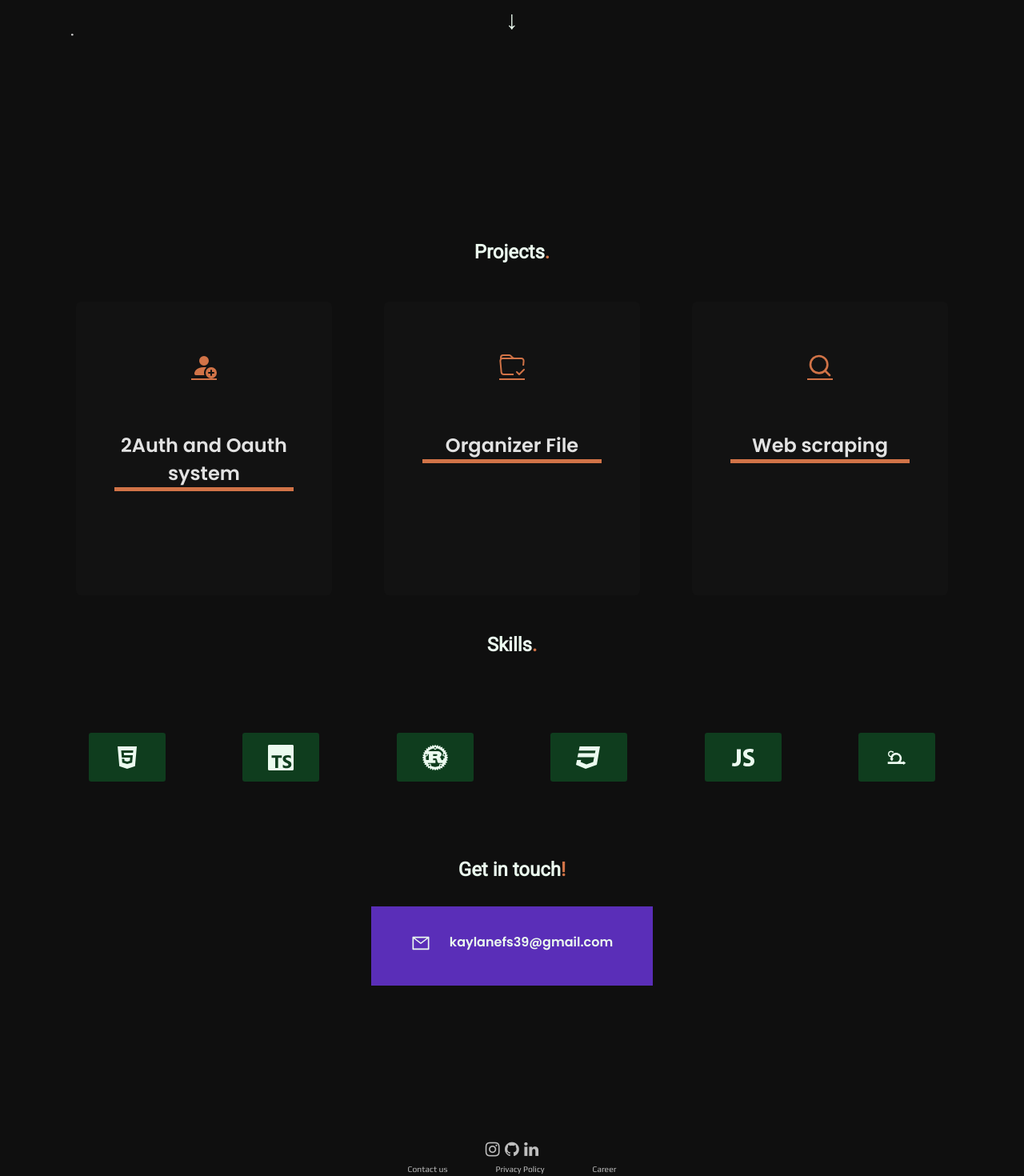
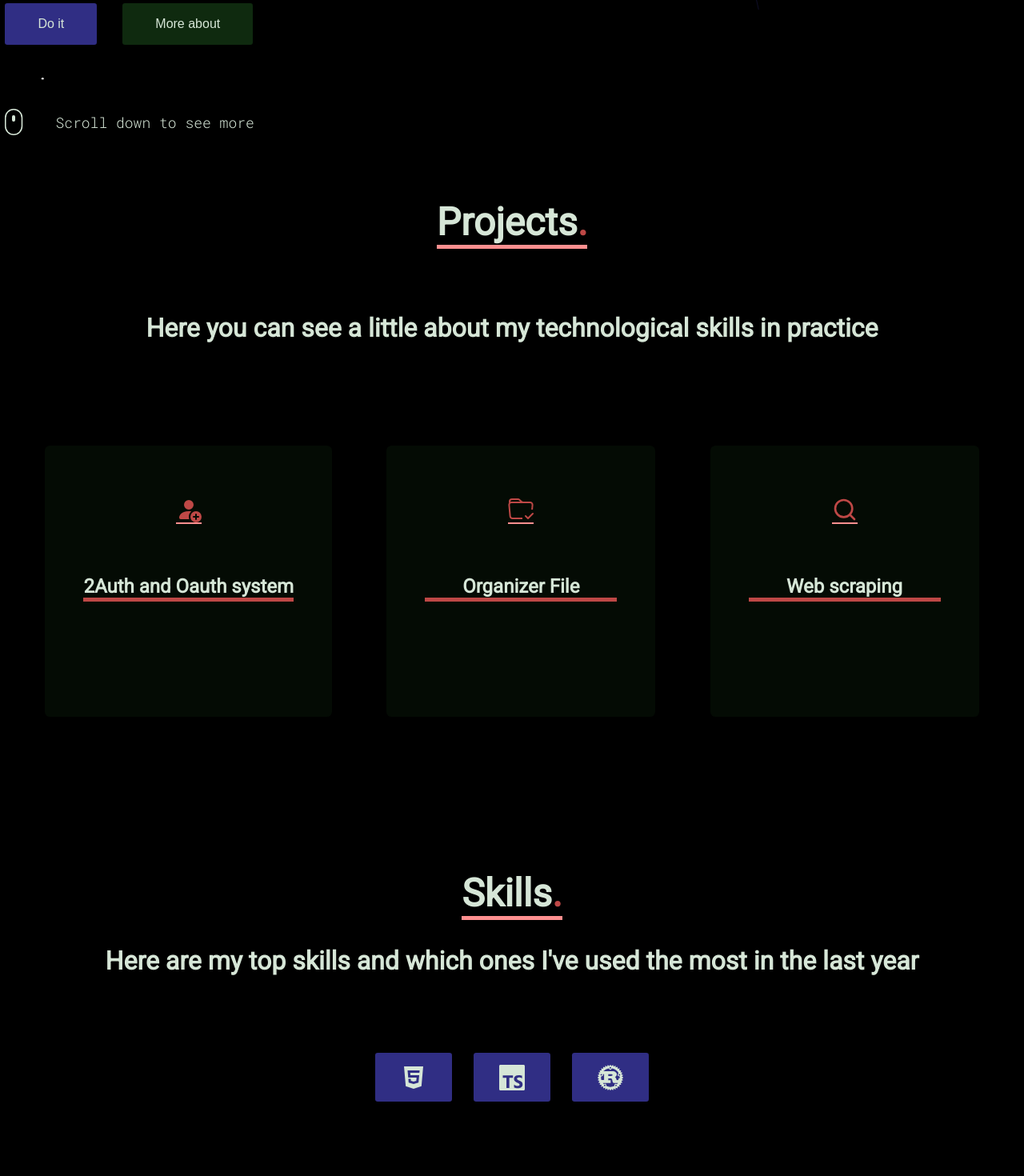
Before and after one commit to EveK0/portfolio, a React (Vite) app: page / in a window 1280 px wide. Shown: the part 540-2010 px from the top of the page at 80% size. Built offline with nearby package versions, Linux system fonts and the light colour scheme.

Commit message:
i changed everything '-'

```diff
--- a/src/Components/Card/Card.module.css
+++ b/src/Components/Card/Card.module.css
@@ -1,6 +1,6 @@
 .cardContainer {
 	padding: 4rem 3rem;
-	max-width: 20rem;
+	max-width: 25rem;
 	margin: 2rem auto;
 	border-radius: 0.4rem;
 	cursor: pointer;
@@ -11,14 +11,14 @@
 	margin-bottom: 1rem;
 	text-align: center;
 	font-weight: bold;
-	border-bottom: 5px solid #d17347;
+	border-bottom: 5px solid var(--accent);
 	font-family: 'Poppins', sans-serif;
 	font-size: x-large;
 }
 
 a {
 	text-decoration: none;
-	color: #e2e2e2;
+	color: var(--text);
 	font-weight: 200;
 }
 
@@ -27,10 +27,10 @@ a {
 .icons {
 	font-size: xx-large;
 	display: flex;
-	color: #d17347;
+	color: var(--accent);
 	max-width: 2rem;
 	margin: auto;
-	border-bottom: 2px solid #d17347;
+	border-bottom: 2px solid var(--accentcontrast);
 	justify-content: center;
 	justify-items: center;
 	margin-bottom: 4rem;
@@ -41,18 +41,15 @@ a {
 	transition: all 0.1s linear;
 }
 .tech{
-	background-color: #141414;
 	padding: 0.3rem 1rem;
-	color: #585858;
+	color: var(--text);
 	font-family: 'Roboto Mono', monospace;
+	font-size: var(--p);
 }
 
 .hidden_content {
 	visibility: hidden;
 }
-
-
 p {
 	font-family: 'Inter', sans-serif;
-	max-width: 10rem;
 }
--- a/src/Components/CardLeft/Cardleft.tsx
+++ b/src/Components/CardLeft/Cardleft.tsx
@@ -4,7 +4,7 @@ import { useRef } from 'react'
 import { useHover } from 'usehooks-ts'
 
 interface CardProps {
-	backgroundColor: string;
+	backgroundColor?: string;
 	icon: ReactNode;
 	hoverBackground: string;
 	hoverColor: string;
@@ -16,12 +16,12 @@ const CardLeft = (props: CardProps) => {
 	const isHover = useHover(hoverRef)
 	return (
 		<div className={styles.cardContainer} ref={hoverRef} style={{
-			backgroundColor: isHover ? props.hoverBackground : '#0f3d1e ',
-			transition: 'all 0.5s ease-in-out'
+			backgroundColor: isHover ? props.hoverBackground : 'var(--primary)',
+			transition: 'all 0.2s ease-in-out'
 		}}
 			title={props.title}
 		>
-			<span className={styles.icons} style={{ color: isHover ? props.hoverColor : '#ebfaef', }} ref={hoverRef}>{props.icon}</span>
+			<span className={styles.icons} style={{ color: isHover ? props.hoverColor : 'var(--text)', }} ref={hoverRef}>{props.icon}</span>
 		</div>
 	)
 }
--- a/src/Components/Layout/Container/Container.module.css
+++ b/src/Components/Layout/Container/Container.module.css
@@ -2,7 +2,7 @@
 	display: flex;
 	margin: 0 auto;
 	padding: 0.4rem;
-	max-width: 1200px;
+	max-width: 1400px;
 	background-color: transparent;
 	border-radius: 2rem;
 }
--- a/src/Pages/Home.module.css
+++ b/src/Pages/Home.module.css
@@ -1,23 +1,51 @@
 .content {
 	display: flex;
 	flex-direction: column;
-	color: #ebfaef;
-	font-size: small;
-	font-family: 'Roboto', sans-serif;
+	color: var(--text);
 }
 
 .content h1 {
-	max-width: 35rem;
+	max-width: 55rem;
+	font-size: var(--h1);
+
+}
+
+h2 {
+	font-family: 'Roboto', monospace !important;
+	font-size: var(--h2);
+}
+
+.Skills {
+	margin: 5rem auto;
+	padding-top: 2rem;
+	color: var(--text);
+	border-radius: 0.5rem;
 }
 
 .content header p {
-	font-size: small;
+	max-width: 25rem;
+	font-size: var(--p);
 	font-family: 'Roboto Mono', monospace;
 
 }
 
 .see_more {
-	margin: 1rem auto 15rem;
+	display: flex;
+	flex-direction: row;
+	gap: 1em;
+	align-items: center;
+	font-size: 16px;
+}
+
+.see_more p {
+	margin: 0 1rem 0 1.5rem;
+}
+
+header h1 span {
+	font-size: var(--h1);
+	background: linear-gradient(120deg, var(--primary), var(--accent));
+    -webkit-background-clip: text;
+    -webkit-text-fill-color: transparent;
 }
 
 #arrow {
@@ -37,7 +65,8 @@
 #arrow:hover {
 	scroll-behavior: smooth;
 	transform: scale(1.1);
-	background-color: #0f3d1e;
+	color: var(--bg);
+	background-color: var(--secondarycontrast);
 }
 
 @media(min-width: 800px) {
@@ -54,11 +83,8 @@
 @media (max-width: 800px) {
 	header img {
 		-webkit-user-select: none;
-		/* Safari */
 		-ms-user-select: none;
-		/* IE 10 and IE 11 */
 		user-select: none;
-		/* Standard syntax */
 		visibility: hidden;
 		display: none;
 	}
@@ -69,31 +95,27 @@ h1 {
 	font-family: 'Roboto', sans-serif;
 }
 
-header span {
-	text-align: start;
-	display: flex;
-	justify-content: start;
-	margin-bottom: 1.5rem;
-}
-
-header span:first-child {
-	background-color: #d17347;
-	padding: 0.1rem 1rem;
-	border-radius: 0.2rem;
-}
 
 main span {
-	color: #d17347;
+	color: var(--accent);
 }
 
 .email span {
-	color: #ebfaef;
+	color: var(--text);
+}
+
+.contact {
+	border-radius: 10px;
+}
+
+.email:hover {
+	transform: scale(1.04);
 }
 
 button {
 	cursor: pointer;
-	padding: 0.6rem 2rem;
-	font-family: 'Inter', sans-serif;
+	font-size: var(--sub);
+	padding: 1rem 2.5rem;
 	font-weight: 400;
 	margin: 2rem 2rem 5rem 0;
 	border: 1px solid transparent;
@@ -106,13 +128,13 @@ button:hover {
 }
 
 .button_primary {
-	background-color: #5a2eb8;
-	color: #ebfaef;
+	background-color: var(--primary);
+	color: var(--text);
 }
 
 .button_secondary {
-	background-color: #0f3d1e;
-	color: #ebfaef;
+	background-color: var(--secondary);
+	color: var(--text);
 }
 
 .img_wrapper img {
@@ -127,37 +149,45 @@ button:hover {
 
 
 .projects h1 {
+	margin: 5rem auto;
 	text-align: center;
-	font-size: x-large;
+	font-size: var(--h1);
 }
 
+
 .projects_wrapper {
+	margin: 5rem auto;
 	display: flex;
 	padding: 1rem;
 	flex-wrap: wrap;
 }
 
-h1 {
-	font-size: x-large;
-	margin: auto;
+main h1 {
+	border-bottom: 5px solid var(--accentcontrast);
+	font-size: var(--sub);
+	margin: 2rem auto;
 	display: flex;
 	justify-content: center;
 }
 
 .skills_wrapper {
+	max-width: 25rem;
 	display: flex;
+	justify-content: start;
+	justify-items: start;
 	padding: 1rem;
 	flex-wrap: wrap;
 }
 
 .email {
-	margin: 2rem auto;
+	margin: 5rem auto;
 	display: flex;
+	cursor: pointer;
 	padding: 2rem 4rem;
 	justify-content: center;
 	justify-items: center;
 	width: 22rem;
-	background-color: #0f3d1e;
+	background-color: var(--primary);
 }
 
 .email span {
@@ -172,7 +202,7 @@ h1 {
 
 .footer {
 	margin: 8rem auto 0;
-	background: #0f0f0f;
+	background: var(--bg);
 	padding: 30px 0px;
 	font-family: 'Play', sans-serif;
 	text-align: center;
@@ -182,18 +212,18 @@ h1 {
 	width: 100%;
 	margin: 1% 0%;
 	padding: 0.6% 0%;
-	color: #bebebe;
-	font-size: 0.8em;
+	color: var(--accentcontrast);
+	font-size: var(--small);
 }
 
 .footer .row a {
 	text-decoration: none;
-	color: #bebebe;
+	color: var(--text);
 	transition: 0.5s;
 }
 
 .footer .row a:hover {
-	color: #fff;
+	color: var(--secondarycontrast);
 }
 
 .footer .row ul {
@@ -206,7 +236,7 @@ h1 {
 }
 
 .footer .row a i {
-	font-size: 2em;
+	font-size: var(--small);
 	margin: 0% 1%;
 }
 
--- a/src/Pages/Home.tsx
+++ b/src/Pages/Home.tsx
@@ -11,6 +11,7 @@ import { useCopyToClipboard } from 'usehooks-ts'
 import { AiOutlineMail } from 'react-icons/ai';
 import { Reveal } from '../Components/Animations/Reveal';
 import bg from '../assets/bg.svg';
+
 const Home = () => {
 	const [value, copy] = useCopyToClipboard()
 	return (
@@ -18,10 +19,10 @@ const Home = () => {
 			<header className={styles.header_content}>
 				<img src={bg} />
 				<Reveal>
-					<h1>Searching for a Backend Developer who understands the nuances of frontend development?</h1>
+					<h1>Searching for a<span> Backend Developer </span>who understands the nuances of<span> Frontend development? </span> </h1>
 				</Reveal>
 				<Reveal>
-					<h1>I'm Kaylane Santos,&nbsp; <span>welcome. </span></h1>
+					<h1>I'm Kaylane Santos, welcome.</h1>
 				</Reveal>
 				<br />
 				<Reveal>
@@ -39,8 +40,11 @@ const Home = () => {
 					</a>
 				</div>
 				<div className={styles.see_more}>
-					<h1>SEE MORE</h1>
-					<span id={styles.arrow}>&#x2193;</span>
+					<svg width="23" height="33" viewBox="0 0 23 33" fill="none">
+						<rect x="0.767442" y="0.767442" width="20.7209" height="31.4651" rx="10.3605" stroke="var(--text)" stroke-width="1.53488"></rect>
+						<rect x="9" y="8" width="4" height="8" rx="2" fill="var(--text)"></rect>
+					</svg>
+					<p>Scroll down to see more</p>
 				</div>
 			</header>
 			<center>
@@ -49,34 +53,37 @@ const Home = () => {
 						<Reveal>
 							<h1>Projects <span>.</span></h1>
 						</Reveal>
-						<div className={styles.projects_wrapper}>
-							<Card tech='Typescript & MongoDB' title='2Auth and Oauth system' icon={<BsPersonFillAdd />} link='#' description='Authentication system using 2auth and Oauth' backgroundColor='#14141499' />
-							<Card tech='Rust' title='Organizer File' icon={<BsFolderCheck />} link='https://github.com/EveK0/rust-organizer' description='A organizer file by downloads of your PC.' backgroundColor='#14141499' />
-							<Card tech='Javascript' title='Web scraping' icon={<FiSearch />} link='https://github.com/EveK0/subscan-srcaping' description='With this app you can get all ABIs of subscan ethereum net' backgroundColor='#14141499' />
+						<div>
+							<h2>
+								Here you can see a little about my technological skills in practice</h2>
+							<div className={styles.projects_wrapper}>
+								<Card tech='Typescript & MongoDB' title='2Auth and Oauth system' icon={<BsPersonFillAdd />} link='#' description='Authentication system using 2auth and Oauth' backgroundColor='var(--bg)' />
+								<Card tech='Rust' title='Organizer File' icon={<BsFolderCheck />} link='https://github.com/EveK0/rust-organizer' description='A organizer file by downloads of your PC.' backgroundColor='var(--bg)' />
+								<Card tech='Javascript' title='Web scraping' icon={<FiSearch />} link='https://github.com/EveK0/subscan-srcaping' description='With this app you can get all ABIs of subscan ethereum net' backgroundColor='var(--bg)' />
+							</div>
 						</div>
-
 					</section>
 					<section className={styles.Skills}>
 						<Reveal>
 							<h1>Skills<span>.</span></h1>
 						</Reveal>
+						<h2>Here are my top skills and which ones I've used the most in the last year</h2>
 						<div className={styles.skills_wrapper}>
-							<CardLeft title='HTML' icon={<FaHtml5 />} backgroundColor='#0f3d1e ' hoverBackground='transparent' hoverColor='#B84022' />
-							<CardLeft title='Typescript' icon={<SiTypescript />} backgroundColor='#0f3d1e ' hoverBackground='transparent' hoverColor='#4B739B' />
-							<CardLeft title='Rust' icon={<FaRust />} backgroundColor='#0f3d1e ' hoverBackground='transparent' hoverColor='#424242' />
-							<CardLeft title='CSS' icon={<FaCss3 />} backgroundColor='#0f3d1e ' hoverBackground='transparent' hoverColor='#2f8ce9' />
-							<CardLeft title='Javascript' icon={<IoLogoJavascript />} backgroundColor='#0f3d1e ' hoverBackground='transparent' hoverColor='#d8c440' />
-							<CardLeft title='SCRUM' icon={<DiScrum />} backgroundColor='#0f3d1e ' hoverBackground='transparent' hoverColor='#67b3ff' />
+							<CardLeft title='HTML' icon={<FaHtml5 />} hoverBackground='transparent' hoverColor='#B84022' />
+							<CardLeft title='Typescript' icon={<SiTypescript />} hoverBackground='transparent' hoverColor='#4B739B' />
+							<CardLeft title='Rust' icon={<FaRust />} hoverBackground='transparent' hoverColor='#424242' />
+							<CardLeft title='CSS' icon={<FaCss3 />} hoverBackground='transparent' hoverColor='#2f8ce9' />
+							<CardLeft title='Javascript' icon={<IoLogoJavascript />} hoverBackground='transparent' hoverColor='#d8c440' />
+							<CardLeft title='SCRUM' icon={<DiScrum />} hoverBackground='transparent' hoverColor='#67b3ff' />
 						</div>
 					</section>
 					<section className={styles.contact}>
 						<Reveal>
 							<h1 className={styles.touch} id='contact'>Get in touch<span>!</span></h1>
 						</Reveal>
-
 						<div>
 							<Reveal>
-								<div className={styles.email} style={{ backgroundColor: value ? '#d17347' : '#5a2eb8 ', transition: '0.5ms all ease-in-out' }}>
+								<div title='Click to copy' className={styles.email} style={{ backgroundColor: value ? '#d17347' : '#4b3361 ', transition: '0.5ms all ease-in-out' }}>
 									<span id={styles.email_icon}><AiOutlineMail /></span>
 									<span onClick={() => copy('kaylanefs39@gmail.com')}>{value ? 'Successfully copied' : 'kaylanefs39@gmail.com'}</span>
 								</div>
@@ -107,6 +114,7 @@ const Home = () => {
 					</Reveal>
 				</main>
 			</center>
+
 		</div>
 	)
 }
--- a/src/global.css
+++ b/src/global.css
@@ -7,10 +7,29 @@
 
 
 body {
-	background-color: #0f0f0f;
+	background-color: #000;
+}
+
+:root {
+	--h1: 48px;
+	--h2: 32px;
+	--subtitle: 24px;
+	--p: 18px;
+	--sub: 16px;
+	--small: 14px;
+	--text: #d6e6d7;
+	--bg: #040b04;
+	--primary: #302e84;
+	--secondary: #0f2a0f;
+	--accent: #be4846;
+	--primarycontrast: #64d97b;
+	--secondarycontrast: #64d97b;
+	--accentcontrast: #ff8f8f;
+	--textcontrast: #64d97b;
+	--bgcontrast: #64d97b;
 }
 
 ::selection {
-	background-color: #e7e7e7;
-	color: #5349ad;
+	background-color: #f5faf8;
+	color: var(--accent);
 }
```
Also changed, not shown: src/assets/bg.svg.
